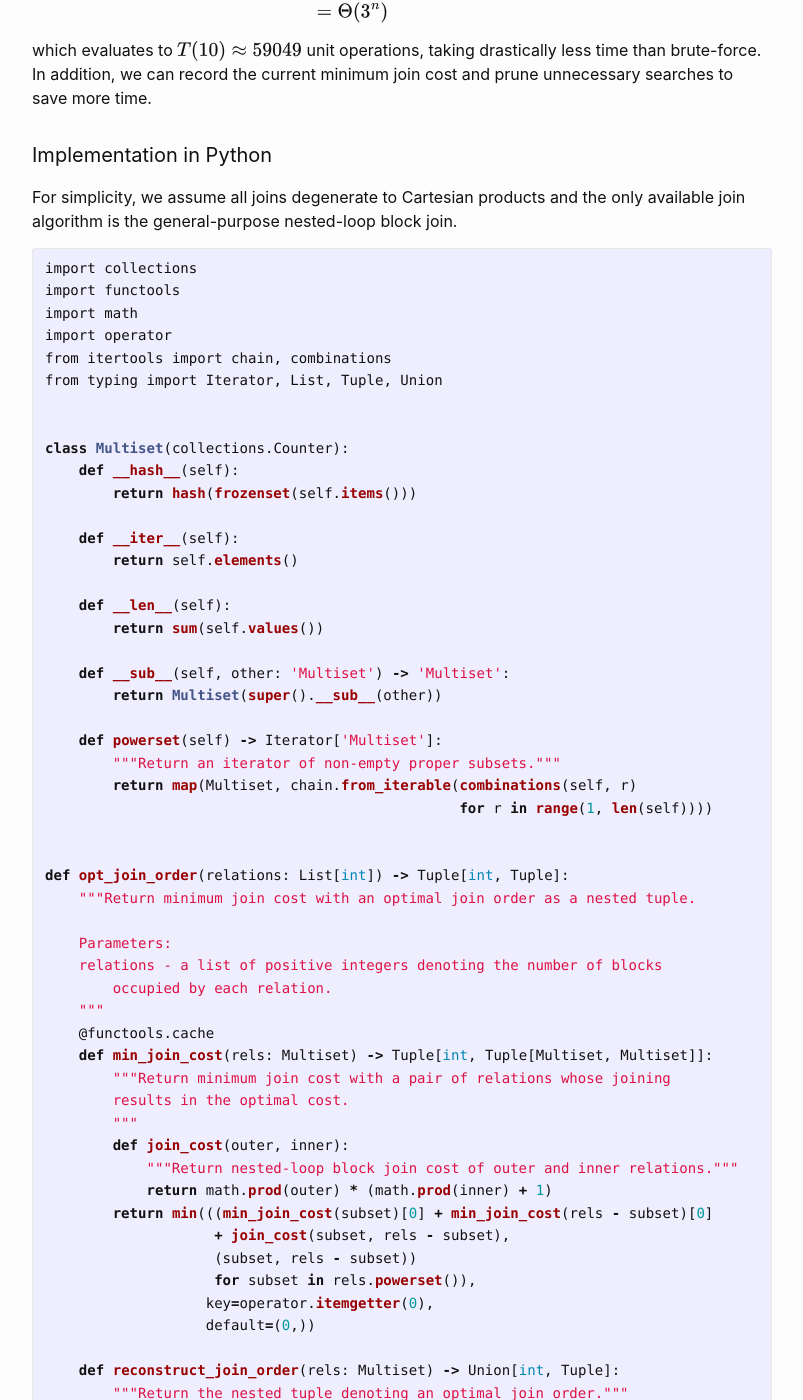
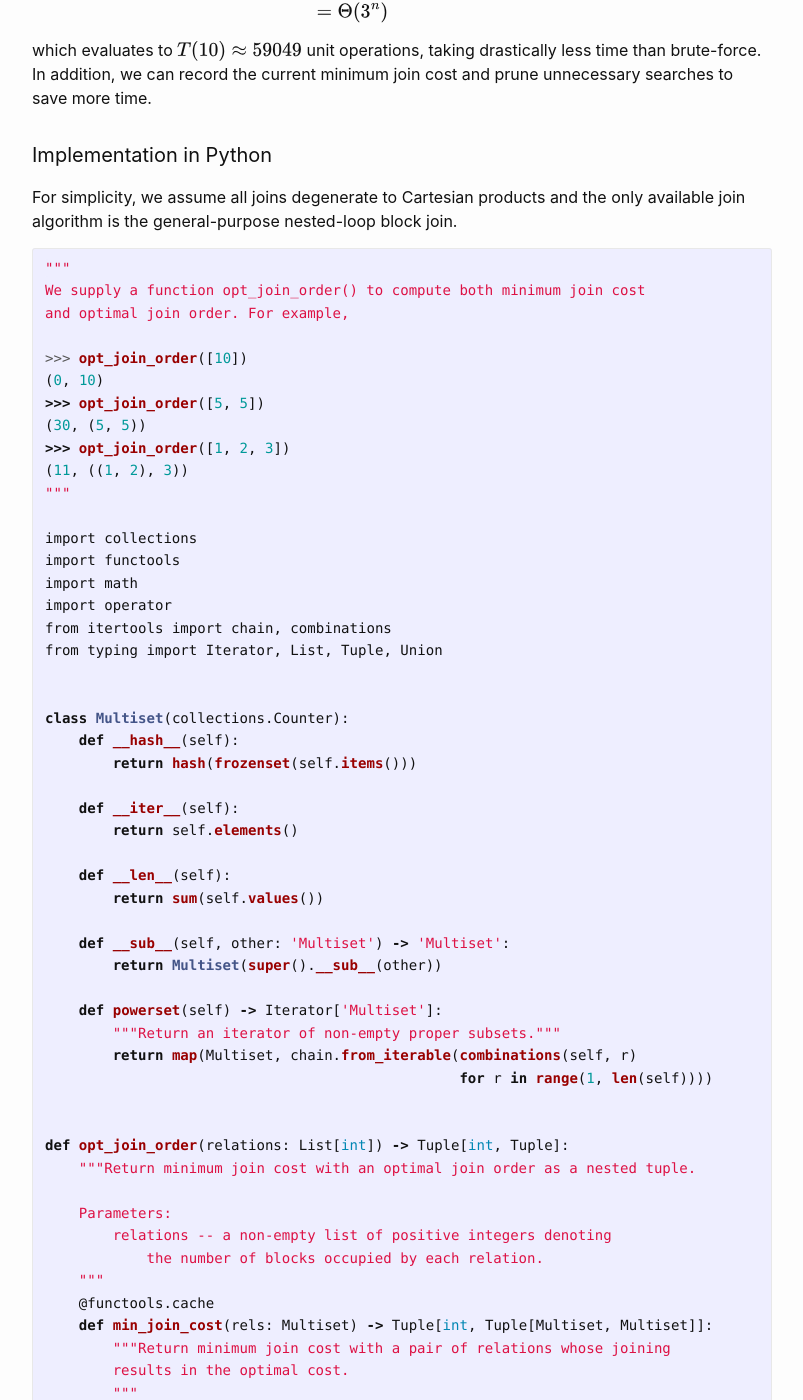
Before and after one commit to maristie/maristie.github.io, a Jekyll site: the page built from _posts/2021-07-21-Deciding-Join-Order-in-Database-Systems.md, in a window 1280 px wide and 1400 px high, scrolled down 7708 px. Shown: the whole window, without its empty margins (238-1041 px from the left). Built offline with Jekyll 4.4.1, drawn with Linux system fonts in a browser that asks for light colours; some of the changed text lies outside the part shown.

````diff
--- a/_posts/2021-07-21-Deciding-Join-Order-in-Database-Systems.md
+++ b/_posts/2021-07-21-Deciding-Join-Order-in-Database-Systems.md
@@ -226,6 +226,18 @@ which evaluates to $T(10) \approx 59049$ unit operations, taking drastically les
 For simplicity, we assume all joins degenerate to Cartesian products and the only available join algorithm is the general-purpose nested-loop block join.
 
 ```python
+"""
+We supply a function opt_join_order() to compute both minimum join cost
+and optimal join order. For example,
+
+>>> opt_join_order([10])
+(0, 10)
+>>> opt_join_order([5, 5])
+(30, (5, 5))
+>>> opt_join_order([1, 2, 3])
+(11, ((1, 2), 3))
+"""
+
 import collections
 import functools
 import math
@@ -257,8 +269,8 @@ def opt_join_order(relations: List[int]) -> Tuple[int, Tuple]:
     """Return minimum join cost with an optimal join order as a nested tuple.
 
     Parameters:
-    relations - a list of positive integers denoting the number of blocks
-        occupied by each relation.
+        relations -- a non-empty list of positive integers denoting
+            the number of blocks occupied by each relation.
     """
     @functools.cache
     def min_join_cost(rels: Multiset) -> Tuple[int, Tuple[Multiset, Multiset]]:
````
Also changed, not shown: other parts of _posts/2021-07-21-Deciding-Join-Order-in-Database-Systems.md (+2 -3 lines).
